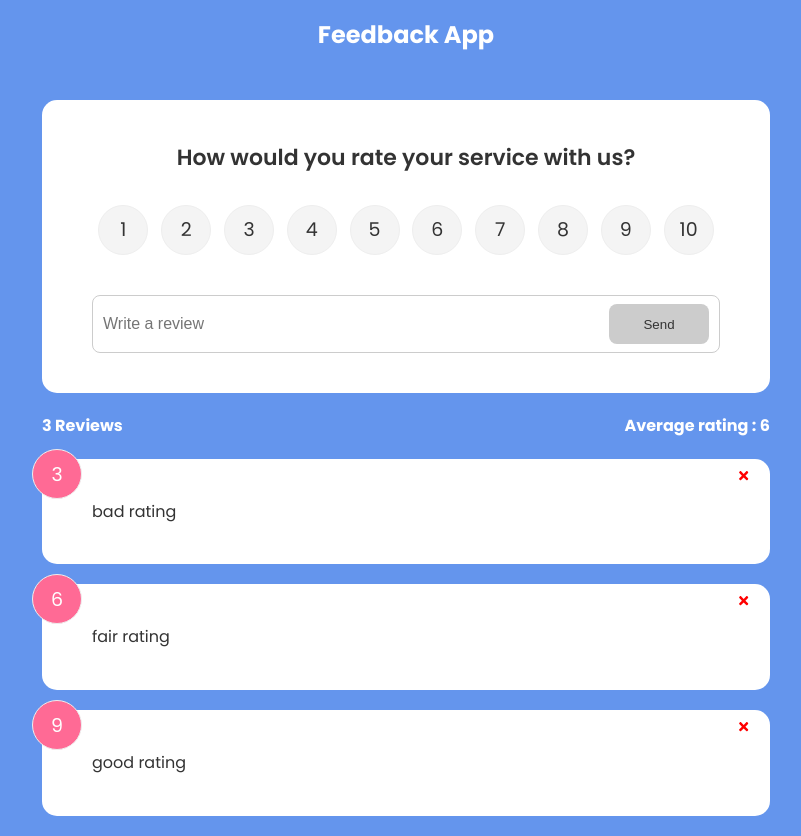
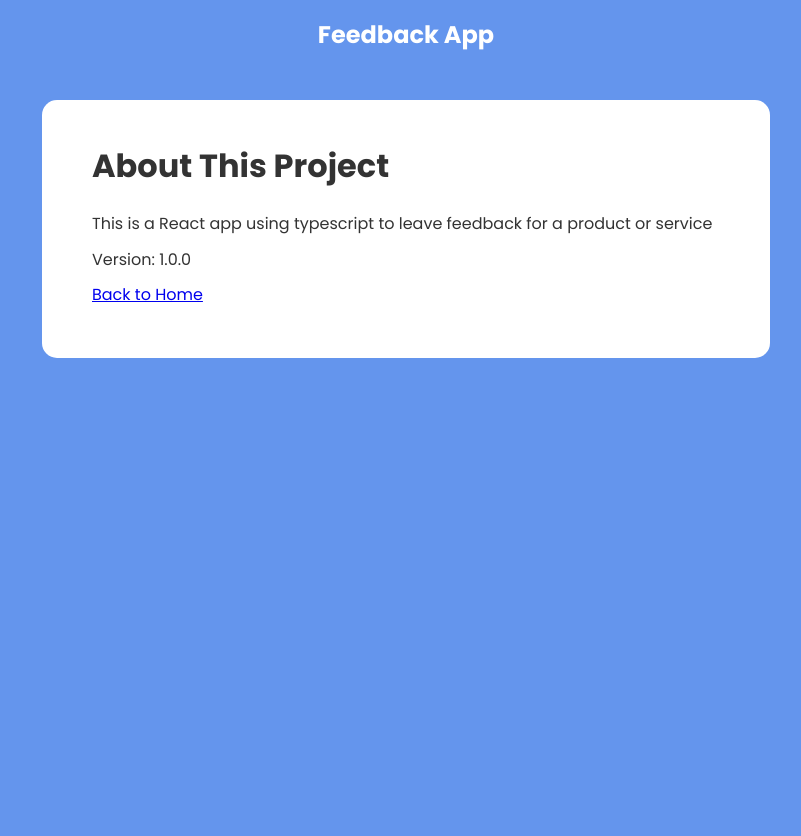
Before and after one commit to carinyperez/feedback-app, a React (Create React App) app: page /about in a window 1280 px wide. Shown: the whole page, without its empty margins (234-1035 px from the left). After the commit the page ends 800 px from the top, so only its background shows below. Built offline with nearby package versions, Linux system fonts and the light colour scheme.

Commit message:
feat: add an abouticon component and aboutpage

```diff
--- a/package.json
+++ b/package.json
@@ -13,6 +13,7 @@
     "react": "^18.2.0",
     "react-dom": "^18.2.0",
     "react-icons": "^4.6.0",
+    "react-router-dom": "^6.4.3",
     "react-scripts": "5.0.1",
     "web-vitals": "^2.1.4"
   },
--- a/src/App.tsx
+++ b/src/App.tsx
@@ -5,7 +5,10 @@
 import FeedbackStats from './components/FeedbackStats';
 import FeedbackForm from './components/FeedbackForm';
 import {v4 as uuidv4} from 'uuid';
-import React from 'react';
+import * as React from 'react';
+import AboutPage from './pages/AboutPage';
+import {BrowserRouter as Router, Routes, Route} from 'react-router-dom';
+import AboutIconLink from './components/AboutIcon';
 
 
 export default function App() {
@@ -25,13 +28,23 @@
 	}
 
 	return (
-		<>
+		<Router>
 			<Header />
 			<div className='container'>
-				<FeedbackForm handleSubmitFeedback={handleSubmitFeedback}/>
-				<FeedbackStats feedback={feedback}/>
-				<FeedbackList feedback={feedback} handleDelete={handleDelete}/>
+				<Routes >
+					<Route path ='/' element = {
+						<>
+						<FeedbackForm handleSubmitFeedback={handleSubmitFeedback}/>
+						<FeedbackStats feedback={feedback}/>
+						<FeedbackList feedback={feedback} handleDelete={handleDelete}/>
+						<AboutIconLink/>
+						</>
+					}>
+					</Route>
+				<Route path='/about' element={
+				<AboutPage/>}/>
+				</Routes>
 			</div>
-		</>
+		</Router>
 	)
 }
--- /dev/null
+++ b/src/components/AboutIcon.tsx
@@ -0,0 +1,15 @@
+import * as React from 'react';
+import {FcAbout} from 'react-icons/fc'
+import {Link} from 'react-router-dom';
+
+
+const AboutIconLink = () => {
+	return (
+		<div className='about-link'>
+
+			<Link to='/about'><FcAbout size={50} fill={'#ff6a95'}/></Link>
+		</div>
+	)
+};
+
+export default AboutIconLink;
--- a/src/index.css
+++ b/src/index.css
@@ -194,14 +194,15 @@
 
 /* FIX: Remove position: absolute to keep about icon at the bottom of the
  * document */
-.about-link a {
-  color: #fff;
+.about-link a svg path{
+  color: #ff6a95;
   cursor: pointer;
 }
 
-.about-link a:hover {
-  color: #ff6a95;
+.about-link a:hover svg path{
+  fill: #ff6a95;
 }
+
 
 .about h1 {
   margin-bottom: 20px;
--- /dev/null
+++ b/src/pages/AboutPage.tsx
@@ -0,0 +1,21 @@
+import * as React from 'react';
+import Card from '../components/Card';
+import {Link} from 'react-router-dom';
+
+const AboutPage = () => {
+	return (
+		<Card>
+			<div className='about'>
+				<h1>About This Project</h1>
+				<p>This is a React app using typescript to leave feedback for a product or service</p>
+				<p>Version: 1.0.0</p>
+				<p>
+					<Link to='/'>Back to Home</Link>
+				</p>
+			</div>
+		</Card>
+	)
+
+}
+
+export default AboutPage;
```
Also changed, not shown: 1 other file (tests, documents, lock files or other folders).
